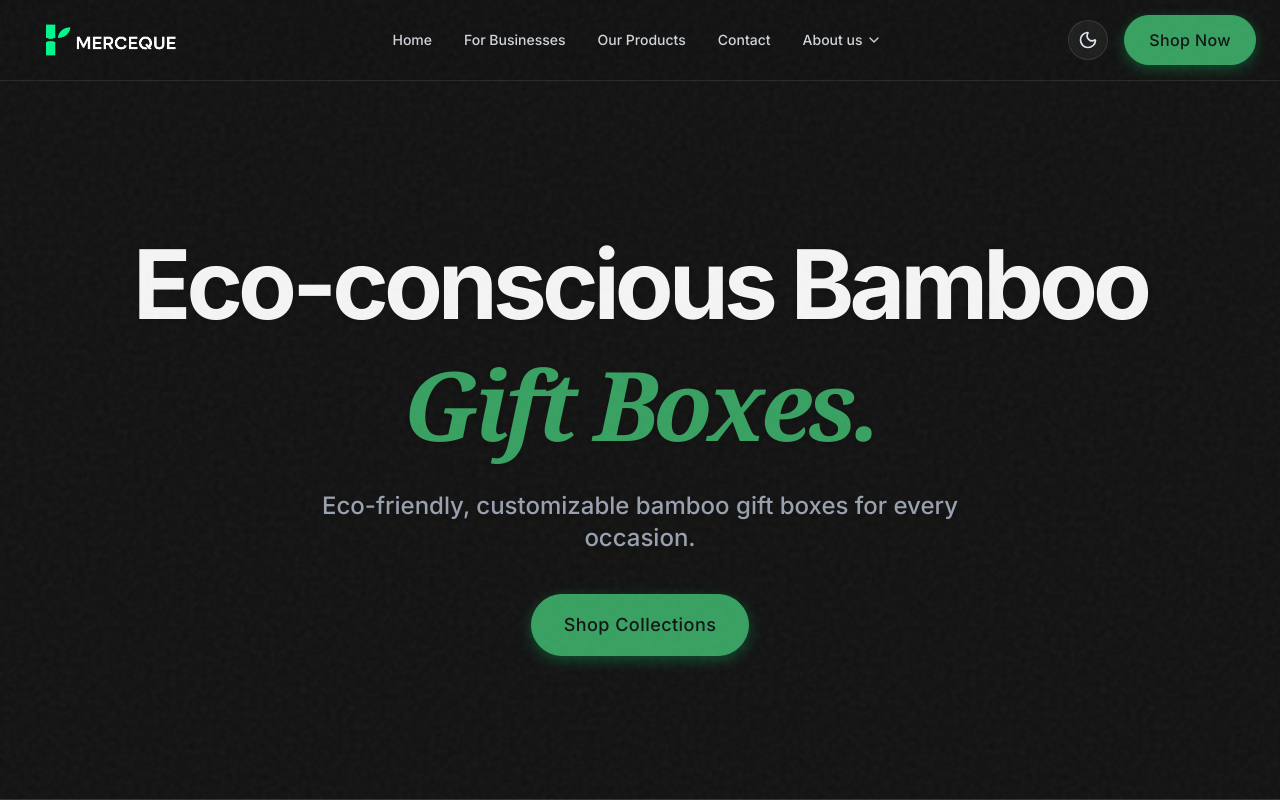
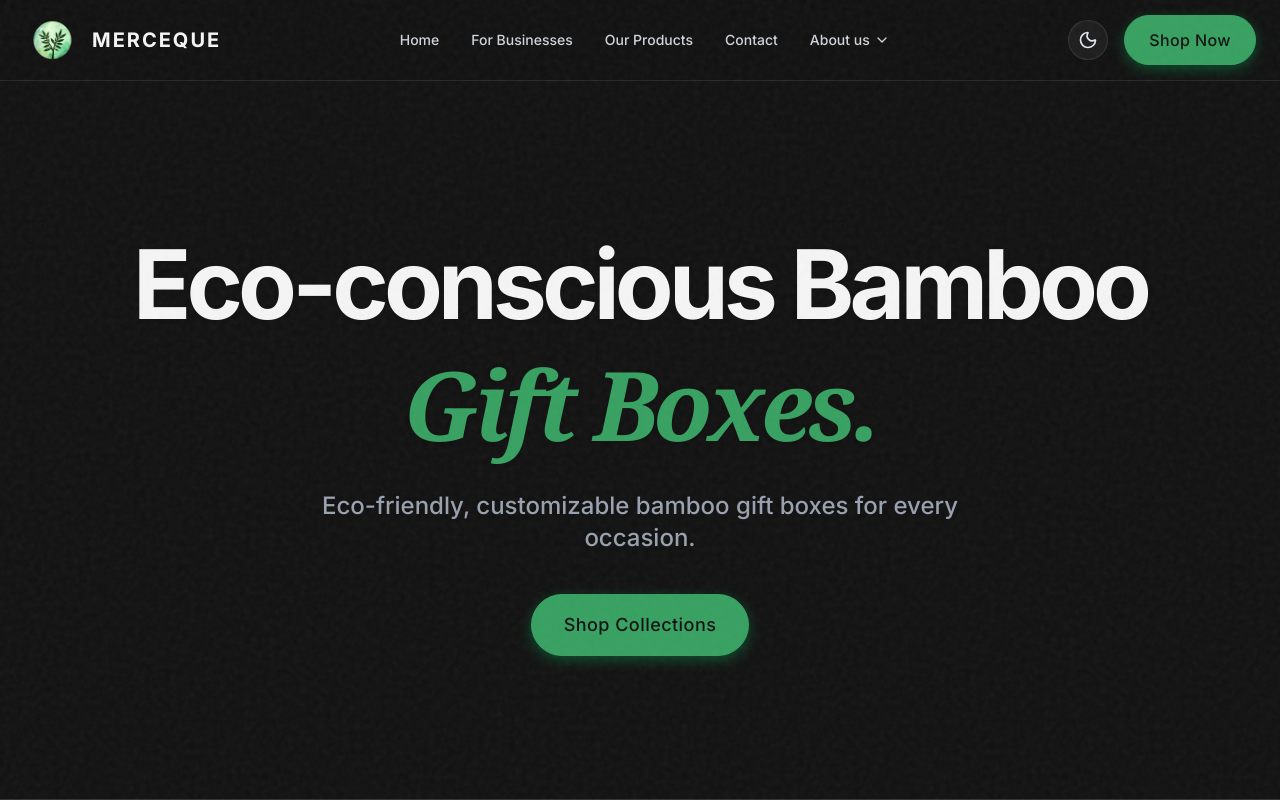
Before and after one commit to divyanshu15/merceque, a Next.js app: page / in a window 1280 px wide. Shown: the top 800 px of the page. Built offline with nearby package versions, Linux system fonts and the light colour scheme.

Commit message:
feat: update site branding with new logo asset and typography in header and footer

```diff
--- a/src/components/Footer.tsx
+++ b/src/components/Footer.tsx
@@ -9,21 +9,17 @@ export function Footer() {
       <div className="max-w-7xl mx-auto flex flex-col md:flex-row justify-between items-start gap-12 md:gap-24">
         {/* Brand Column */}
         <div className="flex flex-col gap-6 md:w-1/3">
-          <Link href="/" className="flex items-center gap-2 group w-fit">
+          <Link href="/" className="flex items-center gap-3 group w-fit">
             <Image
-              src="/logo/logo-light.png"
+              src="/logo/merceque-logo-2.png"
               alt="Merceque Logo"
-              width={180}
+              width={48}
               height={48}
-              className="dark:hidden h-12 w-auto object-contain transition-transform group-hover:scale-105"
+              className="h-14 w-auto object-contain transition-transform group-hover:scale-105"
             />
-            <Image
-              src="/logo/logo-dark.png"
-              alt="Merceque Logo"
-              width={180}
-              height={48}
-              className="hidden dark:block h-12 w-auto object-contain transition-transform group-hover:scale-105"
-            />
+            <span className="text-xl font-bold tracking-widest uppercase text-foreground">
+              MERCEQUE
+            </span>
           </Link>
           <p className="text-gray-600 dark:text-gray-400 text-sm leading-relaxed">
             Merging brutalist aesthetics with organic sustainability. We curate
@@ -127,7 +123,9 @@ export function Footer() {
         <p className="text-sm text-gray-500">
           © {new Date().getFullYear()} Merceque. All rights reserved.
         </p>
-        <p className="text-sm text-gray-500 font-mono">ECO-CONSCIOUS // DESIGN</p>
+        <p className="text-sm text-gray-500 font-mono">
+          ECO-CONSCIOUS // DESIGN
+        </p>
       </div>
     </footer>
   );
--- a/src/components/Header.tsx
+++ b/src/components/Header.tsx
@@ -9,21 +9,17 @@ export function Header() {
   return (
     <header className="fixed top-0 left-0 w-full z-40 bg-background/80 backdrop-blur-md border-b border-white/10">
       <div className="max-w-7xl mx-auto px-6 h-20 flex items-center justify-between">
-        <Link href="/" className="flex items-center gap-2 group">
+        <Link href="/" className="flex items-center gap-3 group">
           <Image
-            src="/logo/logo-light.png"
+            src="/logo/merceque-logo-2.png"
             alt="Merceque Logo"
-            width={180}
+            width={48}
             height={48}
-            className="dark:hidden h-12 w-auto object-contain transition-transform group-hover:scale-105"
+            className="h-14 w-auto object-contain transition-transform group-hover:scale-105"
           />
-          <Image
-            src="/logo/logo-dark.png"
-            alt="Merceque Logo"
-            width={180}
-            height={48}
-            className="hidden dark:block h-12 w-auto object-contain transition-transform group-hover:scale-105"
-          />
+          <span className="text-xl font-bold tracking-widest uppercase text-foreground">
+            MERCEQUE
+          </span>
         </Link>
 
         <nav className="hidden lg:flex items-center gap-8 text-sm font-medium text-gray-600 dark:text-gray-300">
```
Also changed, not shown: public/logo/merceque-logo-2.png (added).
